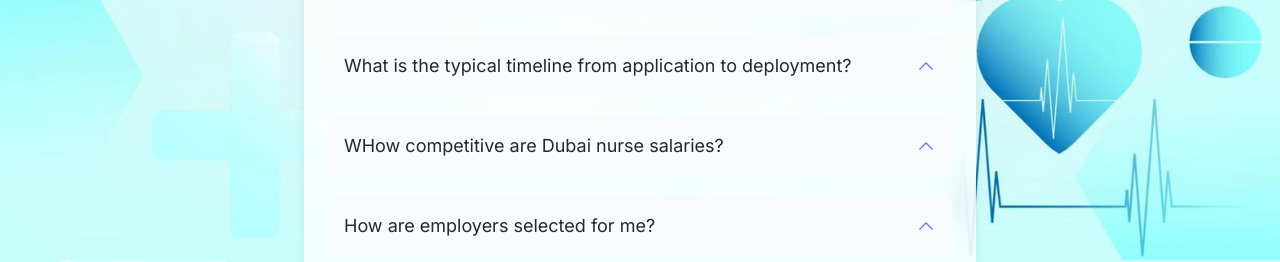
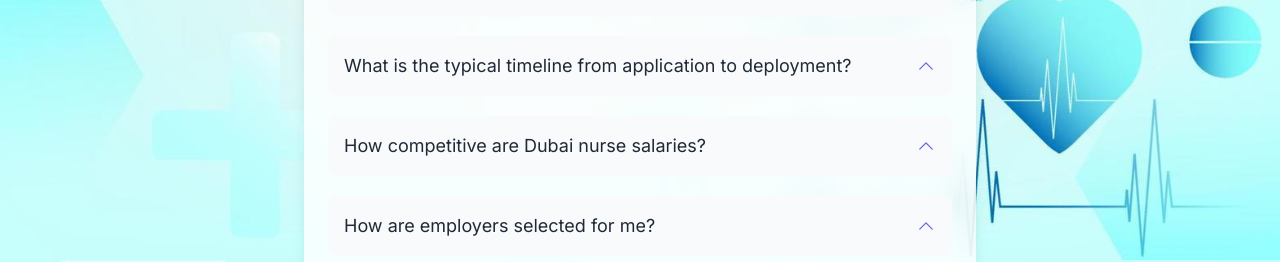
Before and after one commit to Ramsu24/Hiraya, a Next.js app: page / in a window 1280 px wide. Shown: the part 5340-5602 px from the top of the page. Built offline with nearby package versions, Linux system fonts and the light colour scheme.

Commit message:
Apply final modifications before redeploy

```diff
--- a/src/components/Faq.tsx
+++ b/src/components/Faq.tsx
@@ -88,7 +88,7 @@ const faqdata = [
     answer: "The average process takes 4–6 months, depending on exam schedules, document processing, and employer interview timing. Our team will guide you at every stage to keep your deployment on track. Note that this program is for PRC Registered Nurses only.",
   },
   {
-    question: "WHow competitive are Dubai nurse salaries?",
+    question: "How competitive are Dubai nurse salaries?",
     answer: "Salaries for Filipino nurses in Dubai generally range from AED 5,000 to AED 10,000+ per month (Php. 78,000-156,000) TAX-FREE, with benefits that may include housing, health insurance, and annual airfare.",
   },
   {
```
